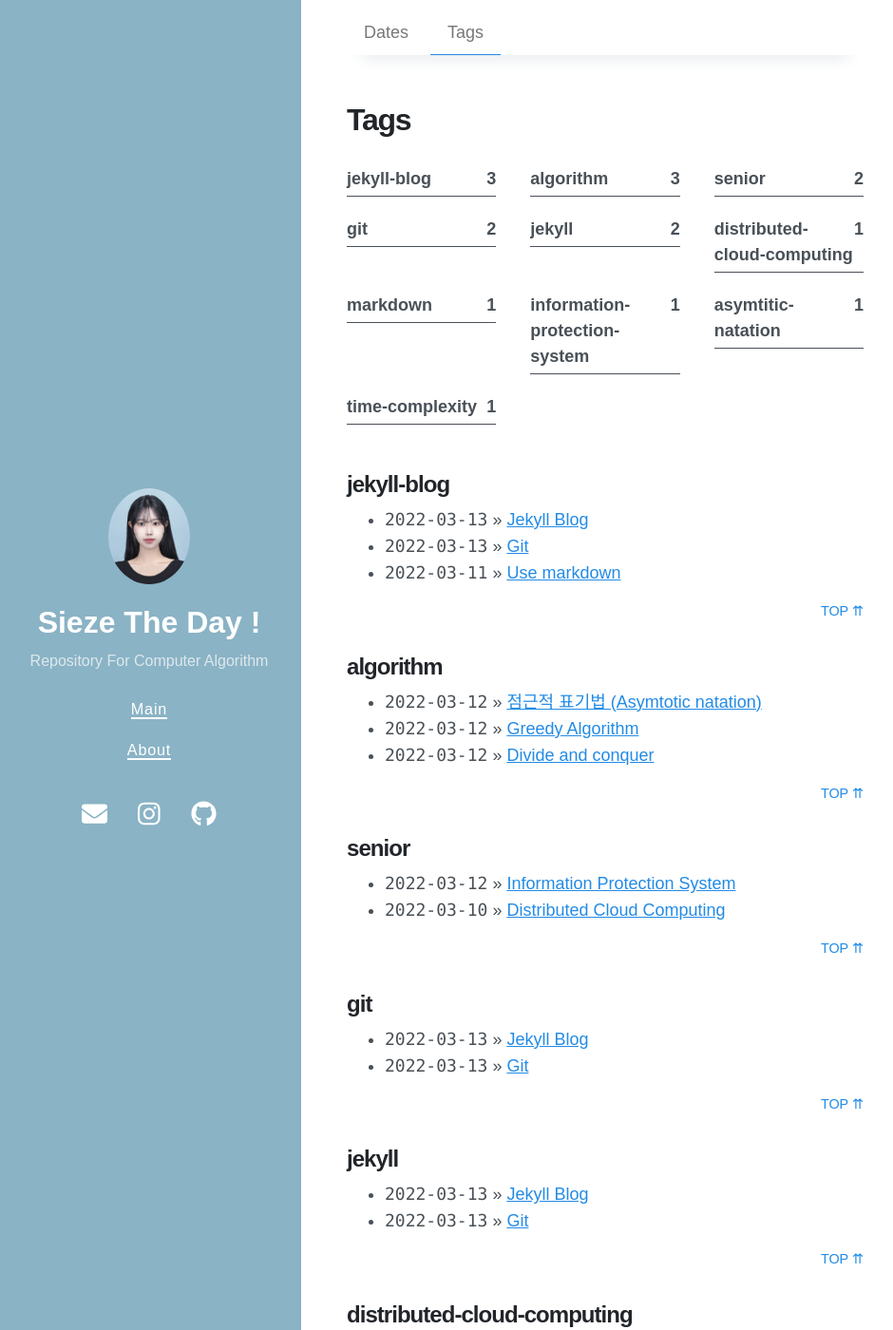
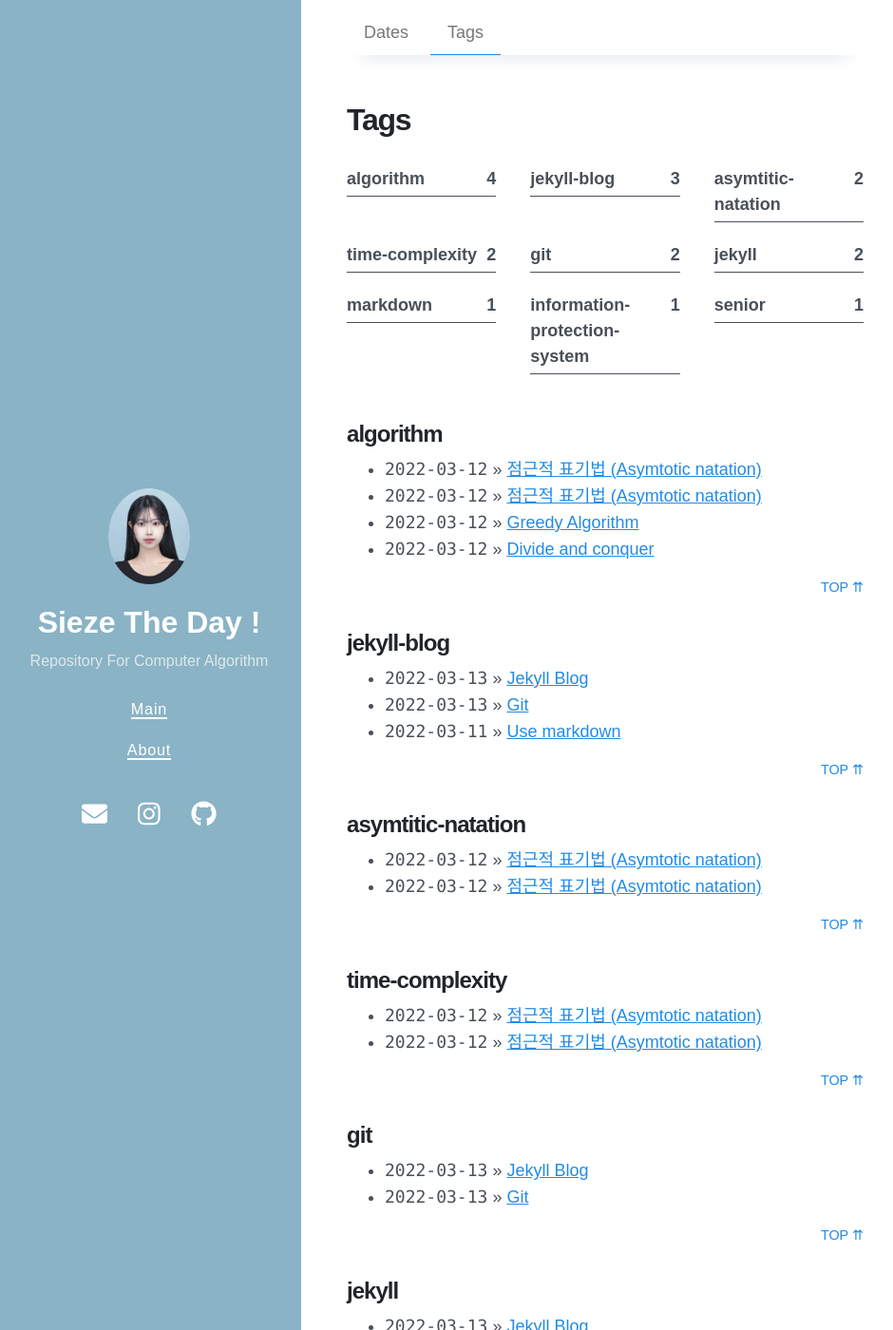
Before and after one commit to hyunnna/algorithm, a Jekyll site: the page built from tags.md, in a window 1280 px wide and 1400 px high. Shown: the whole window at 95% size, without its empty margins (3-943 px from the left). Built offline with Jekyll 4.4.1, drawn with Linux system fonts in a browser that asks for light colours; nearby versions of some CDN libraries; part of the change alters nothing that is shown; some of the changed text lies outside the part shown.

Commit message:
Update 2022-03-08-Distributed-Cloud-Computing.markdown

````diff
--- a/_posts/2022-03-08-Distributed-Cloud-Computing.markdown
+++ b/_posts/2022-03-08-Distributed-Cloud-Computing.markdown
@@ -2,182 +2,152 @@
 layout: post
 read_time: true
 show_date: true
-title:  Distributed Cloud Computing
-date:   2022-03-09 19:12:32 -0600
-description : Distributed Cloud Computing Class
-img: posts/202203/data.jpg
-tags: [Distributed Cloud Computing , Senior]
+title:	점근적 표기법 (Asymtotic natation)
+date:   2022-03-12 10:12:32 -0600
+description :
+# img: posts/202203/data.jpg
+tags: [asymtitic natation, algorithm, time complexity]
 author: HyunHwa
 github: hyunnna
 mathjax: yes # leave empty or erase to prevent the mathjax javascript from loading
 
 # toc: yes # leave empty or erase for no TOC
 ---
-# <span style="color:Khaki"> **1. Data Format**  </span>
-
- ### **정형 데이터 (Structured Data)**
-* #### 관계형 데이터처럼 Schema에 따라 저장된 구조화된 데이터
-* #### 일반적으로 Table 형식으로 RDBMS에 저장 (예: 은행 계좌 정보등의 데이터)
-
- ### **비정형 데이터(Unstructured Data)**
-* #### Schema나 데이터 모델 없이 저장되는 데이터 (일반 텍스트나 사진, 동영상)
+<br />
 
 
- ### **반정형 데이터 (Semi-Structured Data)**
-* #### 고정된 필드를 가지고 있지는 않고 관계형 데이터 아님
-* #### 데이터에 스키마나 메타에이터와 같은 구조 정보를 포함하고 있어 일관성유지
-* #### 계층적, 그래프 기반의 데이터( XML, HTML 문서 / JSON, BSON 형태의 데이터)
-<br />
+# <span style="color: #87CEEB">**점근적 표기법 (Asymtotic natation)** </span>
 
-### **XML (eXtensivle Markup Language)**
 
-* 구조화된 문서를 네트워크 환경에서 전송 및 활용 가능하도록 설계된 표준 마크업 언어
-* ISO SGML의 서브셋(subset)
-
-    +  장점
-        * 호환성 : 국제 표준 규약
-        * 독립성
-        + HW, OS , 프로그래밍 언어에 독립
-        + 서로 다른 네트워크 환경에서 유용
-        + 구조화
-        + 활용성
-        + 확장성
-        + 분석 성능
-
-    <br />
-
-    + 단점
-     오버헤드 (large size)
-<br />
-
-### **JSON (JavaScript Object Notation)**
-
-+ JavaScript 언어의 객체 사용방식
-+ 데이터 교환을 위한 표현 방식
-    + XML 대비 경량 (small size) : 저장 및 전송 고속화
-    + 개방형 표준 포맷
-        - AJAX에 활용
-+ 장점
-    + 사람, 기계 모두 읽고 쓰기 용이
-    + 프로그래밍 언어나 플랫폼에 독립적
-    + Javascript 문법 채용
-        + eval() 함수로 처리 가능
-        + 대부분의 웹브라우저가 JASON parser 내장
-    + 형식
-        + object - {"key2" : value, "key 2" : value}
-        + value : 기본 자료형 (number, string, true , false, null) 및 array, object가능
-        + array - [a, b, c]
-
-### **BSON (Binary javaScript Object Notation)**
-<br />
-
-+ Binary JSON
-    + 이진형식의 JOSN(text -> binary)
-    + 데이터 교환을 위한 표현방식
-    + MongoDM 의 primary data format (데이터 저장 및 네트워크 전송용)
-    + 특징
-        + Lightweight : minimum overheads (small size)
-        + Traversal : designed to be traversed easily (vital property : MongoDB)
-        + Efficient : 대부분 프로그램 언어의 data type으로 빠르게 변환 가능
-        <br />
-
-***
-<br />
-
-# <span style="color:Khaki"> **2. SOAP**  </span>
-
-* **개요**
-분산 환경에서 애플리케이션 간의 정보를 교환하기 위한 XML 기반의 메시지 프로토콜
-
-* **목적**
-    * 상호 운영성 Interoperability)
-    * 서로 다른 플랫폼에서 구현된 컴포넌트를 통합 할 수 있는 표준 프로토콜
-
-* **특징**
-    * XML 기반으로 구현 언어 및 플랫폼에 독립적
-     * 필요에 따른 확장 가능 구조
-    * HTTP 프로토콜을 이용하므로 방화벽에 차단되지 않음
-<br />
-
-* ## **SOAP 메시징 구조**
-
-   ![구조](https://t1.daumcdn.net/cfile/tistory/1311C6184C8DD6BA5E)
-
-    ### **<span style="color: #000; background-color: LemonChiffon">SOAP의 루트 엘리먼트 <env:Envelope> </span>**
-
-    - SOAP 메시지의 최상위 엘리먼트 , <env:Header>, <env:Body> 엘리먼트를 포함
-    <br />
-    ### **<span style="color: #000; background-color: LemonChiffon">SOAP Header </span>**
-    - <env:Envelope> 의 하위 엘리먼트
-    - 선택적으로 사용될 수 있ek.
-    - SOAP 메시지를 처리하는데 필요한 추가 정보를 기술 (인증 정보, 세션, 트랜젝션)
-    - SOAP Header에 사용되는 두가지 attribute
-        + mustUnderstand attribute
-        + actor attribute
-    ```java
-    <env: Envelope xmlns:env="http://schemas.xmlsoap.org/soap/envelope/">
-        <env:Header>
-            * <t:Transaction xmlns:t="http://example.org/2022/03/tx"> 5 </t:Transaction>
-        <env:Header> *
-        ...SOAP Body...
-    </env:Envelope>
-
-   ```
-
-    ### **<span style="color: #000; background-color: LemonChiffon">SOAP Attribute </span>**
-
-    + **용도**
-        해당 Header 블록을 누가 처리해야 하는지를 지정하는 attribute
-
-    + 처리
-        + **actor attribute가 지정된 경우**
-            : actor attribute에 지정된 노드가 SOAP Header 블록을 처리
-        + **actor attribute가 지정 되지 않았을 경우**
-            : SOAP 메시지의 최종 수신자가 처리
-    <br />
-
-    ### **<span style="color: #000; background-color: LemonChiffon">mustUnderstand Attribute </span>**
-
-    + **용도**
-        Header에 포함된 내용이 반드시 처리되어야 하는지 지정하기 위한 attribute
-
-    + **attribute 값**
-        + **값이 1일 경우**
-            : 반드시 처리 해야한다.
-        + **값이 0일 경우**
-            : Header 정보를 처리하지 않아도 무방하다.
-<br />
-
-    #### **<span style="color: #000; background-color: LemonChiffon">SOAP Body </span>**
-
-    + **<env:Body> element**
-        웹 서비스를 이용하기 위한 실제 메시지를 기술
-    + **내용**
-        + 서비스 호출과 응답에 관련된 내용을 기술
-        + 웹 서비스가 수행된 후 에러가 있을 때 SOAP Fault를 기술
-    <br />
-
-    #### **<span style="color: #000; background-color: LemonChiffon">SOAP Error Message </span>**
-
-    + **<env:Fault> element**
-        SOAP 문서의 처리시 에러가 발생할 경우 에러의 내용을 기술하기 위한 element
+#### 알고리즘의 효율성에서 실제 소요시간을 따지는 것이 중요하다.
 
 <br />
 
-* ## **SOAP Encoding**
-    : 자바에서 사용되는 데이터 타입과 SOAP 메시지에 사용되는 데이터 타입 간의 변환 과정
+#### 알고리즘의 실행 시간은 **입력값의 크기**에 따라 달라질 수 있는데 예를 들어 특정 회원을 찾을 때 옵션을 들어 찾는다면 더 빨리 찾을 수 있을 것이다. 이렇게 입력값의 크기에 대한 함수로 알고리즘의 실행 시간을 생각할 수 있습니다.
+
 <br />
 
-* ## **SOAP Binding**
-    + SOAP 메시지를 어떤 프로토콜을 사용해서 전송할 것인지 지정하는 것
-    + SOAP 메시지는 HTTP,FTP,SMTP 등 여러가지 프로토콜 이용가능 (기본적으로 HTTP 바인딩 이용)
-    <br />
-    ### **SOAP 메시지 바인딩 - HTTP 바인딩의 SOAPAction**
-    : HTTP 헤더 안에 존재하는 SOAP 메시지의 부가정보 기술
+### <span style="color: #87CEEB">실행시간의 성장률 ( rate of growth )<br />
 
-    #### **용도**
-    * SOAP 메시지의 확인
-    * 정확한 수신자 지정
-    * 보안상의 목적
-    <br /><br />
-    ***
+#### : 프로그램을 쉽게 유지 할 수 있도록 불필요한 부분을 버리고 가장 중요한 부분만 추려내서 함수를 간소화 할 필요성이 있다.
+다음은 입력값의 크기에 따라 알고리즘의 함수가 얼마나 커지는지에 대한 그래프이다.
+
+1. 입력값의 크기가 n 인 알고리즘이 6n<sup>2</sup> + 100n + 300이라는 명령을 받는다고 가정했을 때 n의 값이 어느정도 커지면 6n<sup>2</sup>은 100n + 300보다 커지는 것을 볼 수 있다.
+
+
+<center>
+<img src="https://cdn.kastatic.org/ka-perseus-images/0642ea78ce621e53dbe7f45881a97786c7262635.png" width="70%" height="100%">
+</center>
+<br />
+     n<sup>2</sup>의 계수인 6과 100n + 300을 제외하면 이 알고리즘의 실행시간은 n<sup>2</sup>으로 커지는 것을 아래 그래프에서 확인할 수 있다.
+<br /> <br />
+
+2. 아래 그래프는 n의 계수들을 바꾸어 나타낸 그래프이다.
+
+<center>
+<img src="https://cdn.kastatic.org/ka-perseus-images/d2d40c938c1bab9f413c83164fec8ae9945e402b.png" width="70%" height="100%">
+</center>
+
+
+
+
+#### 따라서 필수적인 부분을 집중하고 불필요한 상세들을 무시하여 알고리즘의 수행시간을 표기하는 방법을  <span style="color: F05650">점근적 표기법</span>  이라고 한다.
+ <br />
+
+ **점근 표기법**은 위 그래프와 같이 시간복잡도 또는 공간복잡도 함수의 증가 양상을 구분하기 위해 사용하는 표기법으로 아래 세가지로 구분할 수 있다.
+ **O(f(n))** : 상한, 아무리 느려봤자 f(n) 정도이다. f(n)보다 빠르거나 같다.
+**Ω(f(n))** : 하한, 아무리 빨라봤자 f(n) 정도이다. f(n)보다 느리거나 같다.
+**Θ(f(n))** : 차수, 상한과 하한을 함께 제시. 두 집합의 교집합
+
+<br />
+
+그전에 함수의 차수는 낮을수록 빠르며 그래프 으로 그렸을때 아래에 있는 함수가 더 빠르다.
+
+<center>
+<img src="https://img1.daumcdn.net/thumb/R1280x0/?scode=mtistory2&fname=https%3A%2F%2Fblog.kakaocdn.net%2Fdn%2FTRG1s%2FbtqRonduSko%2FsS5eg2XJbdakWRJfkKNHnK%2Fimg.png" width="40%" height="100%">
+</center>
+
+<br />
+
+ex) 위 그래프를 봤을 때 처음에는 g(n)의 그래프가 더 아래에 있지만 시간이 갈수록 f(n)의 그래프가 아래에 있기 때문에 cf(n)의 함수가 더 빠르다.
+ <br />
+
+### <span style="color: #87CEEB">O(F(n)) : 점근적 상한 / asympotic upper bound </span>
+ <br />
+
+<center>
+
+<img src="https://img1.daumcdn.net/thumb/R1280x0/?scode=mtistory2&fname=https%3A%2F%2Fblog.kakaocdn.net%2Fdn%2FddfADm%2FbtqRnOh6rs0%2FAqRfHQMUZYR2Q3E0plDJpk%2Fimg.png" width="40%" height="100%">
+
+</center>
+
+### [O-표기법] ( = Big-O)
+
+ 그래프를 봤을 때 g(n) ∈ O(f(n))일 때, f(n)이 g(n)의 상한이 된다. 즉 g(n)이 f(n)보다 빠르거나 같다는 뜻이다.
+
+### **O(x(n)) = {f(n) : 모든 n ≤ f(n)≤ cx(n)인 양의 상수 c and n<sub>0</sub>이 존재 한다}**
+<br />
+
+<center>
+
+<img src="https://img1.daumcdn.net/thumb/R1280x0/?scode=mtistory2&fname=https%3A%2F%2Fblog.kakaocdn.net%2Fdn%2FLDNZ0%2FbtqRomyycgm%2F9rVJBikUjX5qYNimlI7ECK%2Fimg.png" width="40%" height="100%">
+</center>
+
+위 그림과 같이 O(n<sup>2</sup>)에 속하는 집합의 함수들  = g(n) 은 n<sup>2</sup>(=f(n))보다 빠르거나 같다.
+<br />
+
+### <span style="color: #87CEEB">Ω(f(n)) : 점근적 하한, asympotic lower bound </span>
+ <br />
+
+<center>
+<img src="https://img1.daumcdn.net/thumb/R1280x0/?scode=mtistory2&fname=https%3A%2F%2Fblog.kakaocdn.net%2Fdn%2FbeRXK6%2FbtqRt5h4NpQ%2FdbsRFw3gCpeKOqYByDc5oK%2Fimg.png" width="40%" height="100%">
+
+</center>
+
+그래프를 봤을 때 g(n)dl cf(n)보다 느리므로 g(n) ∈ Ω(f(n))일 때, f(n)이 g(n)의 하한이 된다. 즉, g(n)이 f(n)보다 느리거나 같다.
+
+### **f(n)에 대해 g(n) ≥ c x f(n)을  만족하는 음이아닌 정수 n과 상수 c가 존재한다.**
+<br />
+
+
+### <span style="color: #87CEEB">Θ(f(n)) : 차수, asympotic tight bound</span>
+ <br />
+
+<center>
+<img src="https://img1.daumcdn.net/thumb/R1280x0/?scode=mtistory2&fname=https%3A%2F%2Fblog.kakaocdn.net%2Fdn%2F6CfXA%2FbtqRt4XLpKi%2Fym7SYC0xiaHKbERqOBRdXK%2Fimg.png" width="40%" height="100%">
+
+</center>
+
+
+Θ(n) = O(f(n)) ∩ Ω(f(n))일 때, Θ(n)은 가능한 모든 g(n)의 집합이다. g(n) ∈ Θ(f(n))일 때, "g(n)은 f(n)의 차수(order)"라고 한다. 그래프를 보면 g(n)이 cf(n)보다 느리고, df(n)보다 빠르다. 따라서 g(n) ∈ Θ(f(n))이다.
+
+### **주어진 복잡도함수 f(n)에 대해 c x f(n) ≤ g(n) ≤d x f(n)을 만족 만족하는 음이아닌 정수 n과 상수 c가 존재한다.**
+
+ <br />
+
+ ### <span style="color: #87CEEB">**시간복잡도 함수**<br />
+
+<br />
+ : 문제를 해결하는데 걸리는 시간과 입력의 함수 관계
+
+ * ### O(n)
+    #### 빅오 표기법 : 계수와 낮은 차수의 항을 제외시키는 방법
+
+     ex) 크기 n 의 모든 입력에 대한 알고리즘에 필요한 시간이 최대 n<sup>6</sup> + n<sup>3</sup> + 4
+ 의 식을 가진다면 이 알고리즘의 점근적 시간 복잡도 O(n) = 6 이라고 할 수 있다.
+
+<br />
+
+ * ### T(n)
+    #### 빅오 표기법과 반대로 크기 n의 모든 입력에 대해 걸리는 최대의 시간을 보여주는 시간 복잡도
+
+ <br />
+ <br />
+
+****
+
+##### 출처 :
+
+##### https://ko.khanacademy.org/computing/computer-science/algorithms/asymptotic-notation/a/asymptotic-notation
+##### https://chayan-memorias.tistory.com/100
+##### https://nolzaheo.tistory.com/3
````
